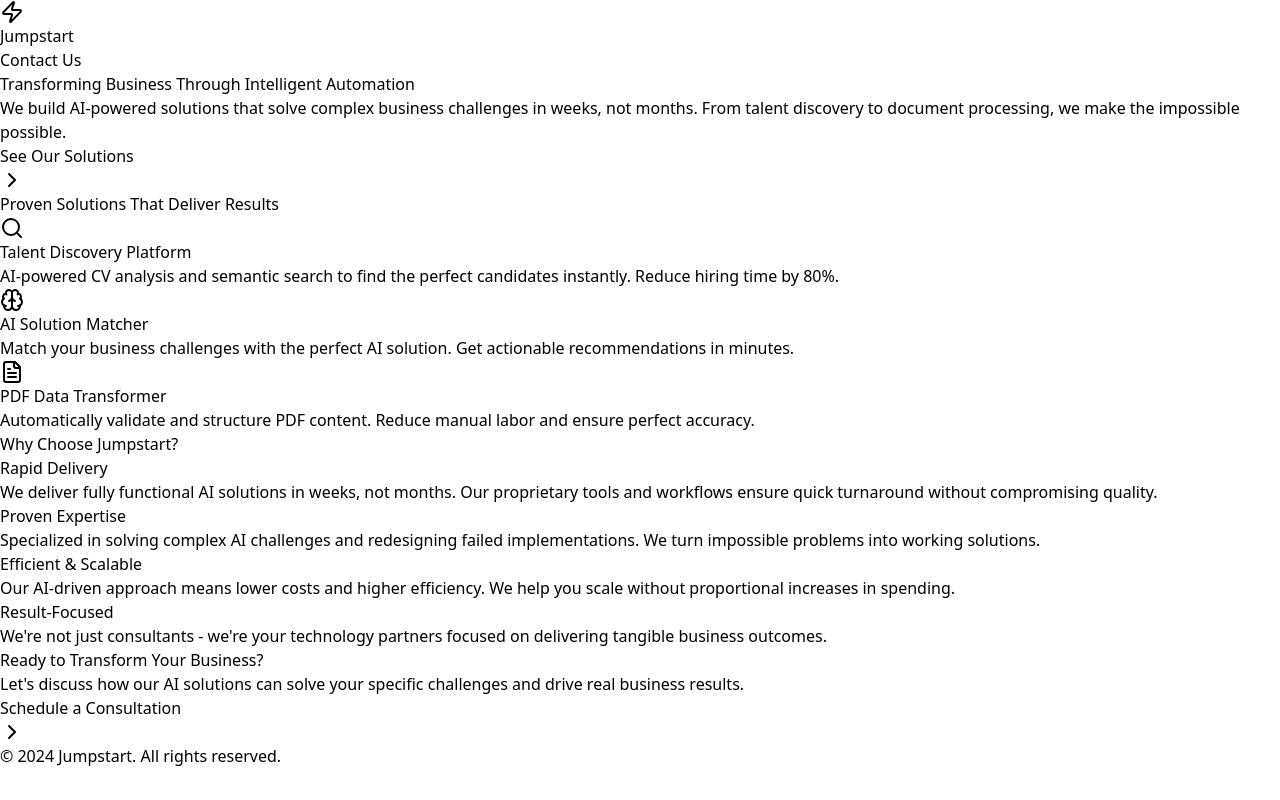
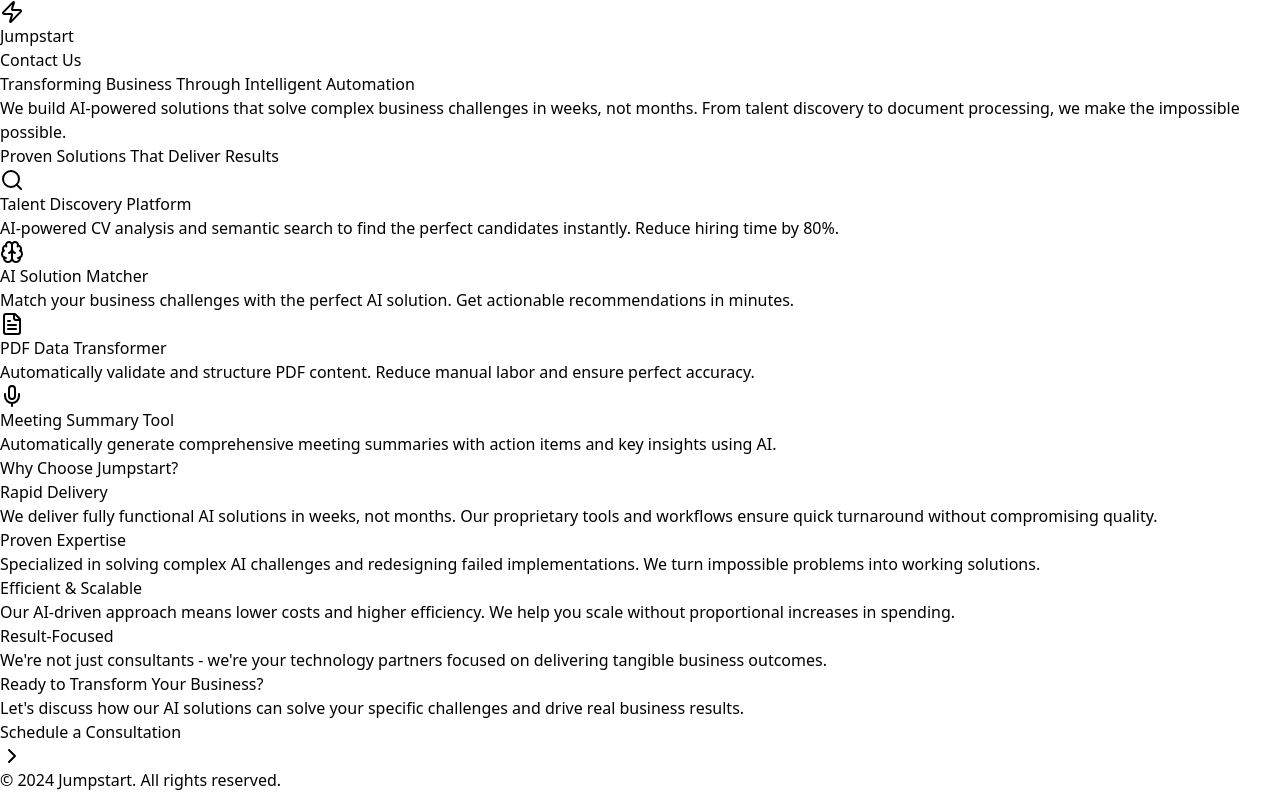
Before and after one commit to mas050/jumpstart-website, a Next.js app: page / in a window 1280 px wide. Built offline with nearby package versions, Linux system fonts and the light colour scheme.

Commit message:
Update solutions grid and fix layout

```diff
--- a/src/app/page.tsx
+++ b/src/app/page.tsx
@@ -2,7 +2,7 @@
 'use client';
 
 import React from 'react';
-import { ChevronRight, Zap, Search, FileText, Brain } from 'lucide-react';
+import { ChevronRight, Zap, Search, FileText, Brain, Mic } from 'lucide-react';
 
 export default function HomePage() {
   const handleEmailClick = () => {
@@ -34,10 +34,10 @@
           <p className="text-xl text-slate-300 mb-8 max-w-2xl mx-auto">
             We build AI-powered solutions that solve complex business challenges in weeks, not months. From talent discovery to document processing, we make the impossible possible.
           </p>
-          <button className="bg-blue-600 hover:bg-blue-700 text-white text-lg px-8 py-4 rounded-full flex items-center mx-auto">
+          {/* <button className="bg-blue-600 hover:bg-blue-700 text-white text-lg px-8 py-4 rounded-full flex items-center mx-auto">
             See Our Solutions
             <ChevronRight className="ml-2" />
-          </button>
+          </button> */}
         </div>
       </header>
 
@@ -48,7 +48,7 @@
             Proven Solutions That Deliver Results
           </h3>
 
-          <div className="grid md:grid-cols-3 gap-8">
+          <div className="grid md:grid-cols-2 gap-8">
             <div className="bg-slate-700 p-6 rounded-lg">
               <Search className="w-12 h-12 text-blue-500 mb-4" />
               <h4 className="text-xl font-bold text-white mb-3">
@@ -76,6 +76,16 @@
               </h4>
               <p className="text-slate-300">
                 Automatically validate and structure PDF content. Reduce manual labor and ensure perfect accuracy.
+              </p>
+            </div>
+
+            <div className="bg-slate-700 p-6 rounded-lg">
+              <Mic className="w-12 h-12 text-blue-500 mb-4" />
+              <h4 className="text-xl font-bold text-white mb-3">
+                Meeting Summary Tool
+              </h4>
+              <p className="text-slate-300">
+                Automatically generate comprehensive meeting summaries with action items and key insights using AI.
               </p>
             </div>
           </div>
```
